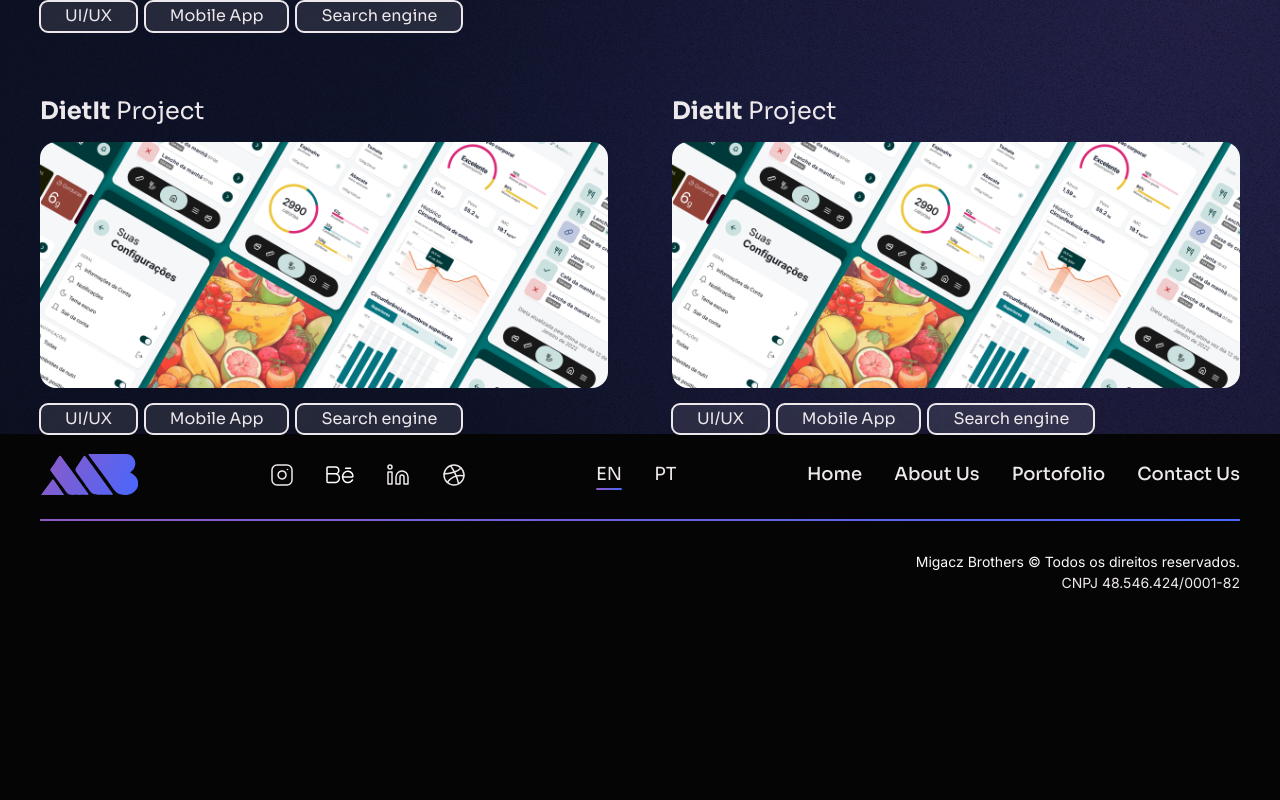
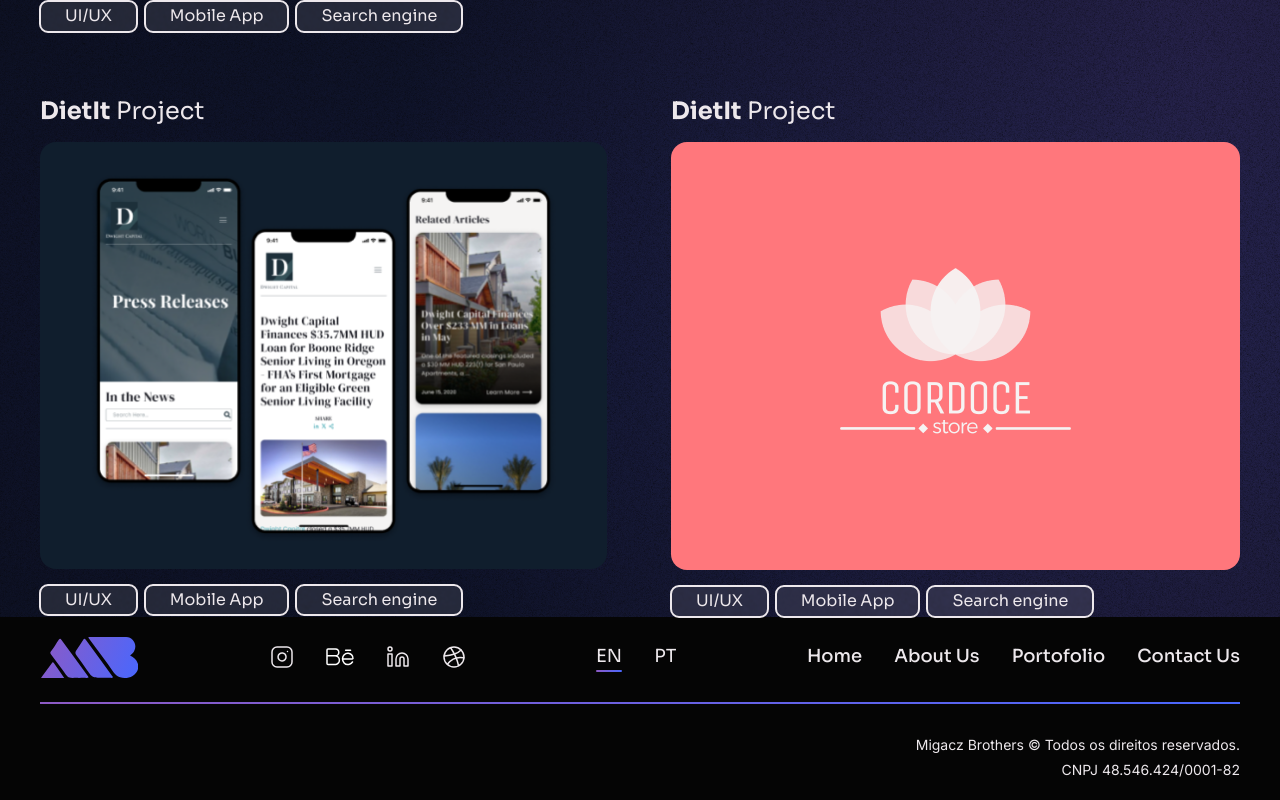
Before and after one commit to Migacz-Brothers/migacz-brothers, a Next.js app: page / in a window 1280 px wide. Shown: the part 2024-2824 px from the top of the page. Before the commit the page ends 2637 px from the top, so only its background shows below. Built offline with nearby package versions, Linux system fonts and the light colour scheme.

Commit message:
update footer

```diff
--- a/components/Footer/Footer.tsx
+++ b/components/Footer/Footer.tsx
@@ -1,16 +1,17 @@
 import Link from 'next/link';
-import NavbarIcon from '../svgs/NavbarIcon';
+import CompanyLogo from '../svgs/CompanyLogo';
 import { Dribbble, Instagram, Linkedin } from 'lucide-react';
 import BehanceIcon from '../svgs/BehanceIcon';
 import cn from 'clsx';
+import { section } from '../design-system';
 
 export default function Footer() {
   return (
     <footer className='my-5'>
-      <div className='max-w-[1232px] mx-auto md:px-4 px-8 '>
+      <div className={section}>
         <div className='flex lg:flex-row flex-col justify-between lg:items-center items-start mb-6 gap-8'>
-          <a href={'#'} className='order-none'>
-            <NavbarIcon className='w-[99px] h-[41px]' />
+          <a href={'/#home'} className='order-none'>
+            <CompanyLogo className='w-[99px] h-[41px]' />
           </a>
           <ul className='flex gap-8 lg:order-none order-3'>
             <li>
@@ -63,13 +64,13 @@ export default function Footer() {
             <FooterLink href='#portfolio'>Contact Us</FooterLink>
           </ul>
         </div>
-        <div>
-          <hr className='h-[2px] inline-block w-full border-0 horizontal-background mb-6' />
-          <div className='lg:text-right text-start font-body text-sm'>
-            <a href='' className='font-body text-[#FAFAFA] mb-1'>
-              Migacz Brothers © Todos os direitos reservados.
-            </a>
-            <h3 className='text-accent_white'>CNPJ 48.546.424/0001-82</h3>
+        <hr className='h-[2px] inline-block w-full border-0 horizontal-background mb-6' />
+        <div className='lg:text-right text-start font-body text-sm'>
+          <div className='font-body text-main mb-1'>
+            Migacz Brothers © Todos os direitos reservados.
+          </div>
+          <div className='text-main text-[#7C7C7C]'>
+            CNPJ 48.546.424/0001-82
           </div>
         </div>
       </div>
@@ -87,7 +88,7 @@ const FooterLink = ({ children, href }: FooterLinkProps) => {
     <li>
       <Link
         href={href}
-        className='inline-block text-accent_white font-header font-medium md:text-lg text-sm group'
+        className='inline-block text-main font-header font-medium md:text-lg text-sm group'
       >
         {children}
         <div className='h-[2px] w-full nav-background rounded-[50px] opacity-0 group-hover:opacity-100 duration-200' />
--- a/components/Navbar/Navbar.tsx
+++ b/components/Navbar/Navbar.tsx
@@ -13,7 +13,7 @@ import cn from 'clsx';
 import { section } from '../design-system';
 
 //////IconsImports
-import NavbarIcon from '../svgs/NavbarIcon';
+import CompanyLogo from '../svgs/CompanyLogo';
 import BurguerMobileIcon from '../svgs/BurguerMobileIcon';
 import BehanceMobileIcon from '../svgs/BehanceMobileIcon';
 import LinkedinMobileIcon from '../svgs/LinkedinMobileIcon';
@@ -49,7 +49,7 @@ export default function Navbar() {
       >
         <div className={cn(section, 'flex justify-between')}>
           <a href={'#home'}>
-            <NavbarIcon className='w-[72px] h-[31px] md:w-[90px] md:h-[38px]' />
+            <CompanyLogo className='w-[72px] h-[31px] md:w-[90px] md:h-[38px]' />
           </a>
 
           <ul className='md:flex items-center gap-12 hidden'>
--- a/components/Portfolio.tsx
+++ b/components/Portfolio.tsx
@@ -4,6 +4,8 @@ import { Tags, h2, h3, section } from './design-system';
 import cn from 'clsx';
 
 import DietIt from '@/public/portfolio/dietit.png';
+import Cordoce from '@/public/portfolio/cordoce.png';
+import Dwight from '@/public/portfolio/dwight.png';
 
 export default function Portfolio() {
   return (
@@ -14,7 +16,7 @@ export default function Portfolio() {
       />
       <section className={cn(section)}>
         <h2 className={cn(h2, 'md:mb-16 mb-6')}>Our Projects Showcase</h2>
-        <ul className='grid grid-cols-2 gap-16'>
+        <ul className='grid ld:grid-cols-2 grid-cols-1 md:gap-16 gap-6'>
           <Project
             expand
             name={
@@ -31,7 +33,7 @@ export default function Portfolio() {
                 <strong>DietIt</strong> Project
               </>
             }
-            cover={DietIt}
+            cover={Dwight}
             alt='Multiple interfaces from diet it aligned'
           />
           <Project
@@ -40,7 +42,7 @@ export default function Portfolio() {
                 <strong>DietIt</strong> Project
               </>
             }
-            cover={DietIt}
+            cover={Cordoce}
             alt='Multiple interfaces from diet it aligned'
           />
         </ul>
@@ -58,14 +60,17 @@ interface ProjectProps {
 
 const Project = ({ expand = false, name, cover, alt }: ProjectProps) => {
   return (
-    <li className={expand ? 'col-span-2' : ''}>
+    <li className={expand ? 'lg:col-span-2 col-span-1' : ''}>
       <Link href='#' className='flex flex-col md:gap-4 gap-2 group'>
         <h3 className={cn(h3, 'group-hover:underline')}>{name}</h3>
         <Image
           src={cover}
           alt={alt}
           quality={100}
-          className='md:rounded-2xl rounded-lg group-hover:brightness-90 duration-300'
+          className={cn(
+            'md:rounded-2xl rounded-lg group-hover:brightness-90 duration-300 object-cover w-full',
+            expand ? 'aspect-[1.32 / 1]' : ''
+          )}
         />
 
         <Tags tagList={['UI/UX', 'Mobile App', 'Search engine']} />
--- a/components/design-system.tsx
+++ b/components/design-system.tsx
@@ -2,14 +2,14 @@ export const h1 = 'font-header text-main leading-header text-3xl md:text-5xl';
 export const h2 = 'font-header text-main leading-header text-2xl md:text-4xl';
 export const h3 = 'font-header text-main leading-header text-lg md:text-2xl';
 export const p = 'font-body text-main text-sm md:text-base leading-body';
-export const section = 'max-w-[1232px] md:px-4 px-8 mx-auto';
+export const section = 'max-w-[1232px] md:px-4 px-6 mx-auto';
 
 interface TagsProps {
   tagList: string[];
 }
 
 export const Tags = ({ tagList }: TagsProps) => (
-  <ul className='flex gap-1 md:gap-2'>
+  <ul className='flex gap-1 md:gap-2 flex-wrap'>
     {tagList.map((tag, i) => (
       <li
         key={`tag-${i}-${tag}`}
--- a/components/svgs/NavbarIcon.tsx
+++ b/components/svgs/CompanyLogo.tsx
@@ -2,7 +2,7 @@ interface NavbarIconProps {
   className: string;
 }
 
-export default function NavbarIcon({ className }: NavbarIconProps) {
+export default function CompanyLogo({ className }: NavbarIconProps) {
   return (
     <svg
       width='90'
--- a/tailwind.config.ts
+++ b/tailwind.config.ts
@@ -58,7 +58,6 @@ const config: Config = {
     colors: {
       main: 'var(--main-foreground)',
       cta: 'var(--cta-foreground)',
-      accent_white: '#EDE8EC',
     },
   },
   plugins: [],
```
Also changed, not shown: public/portfolio/cordoce.png (added), public/portfolio/dwight.png (added).
